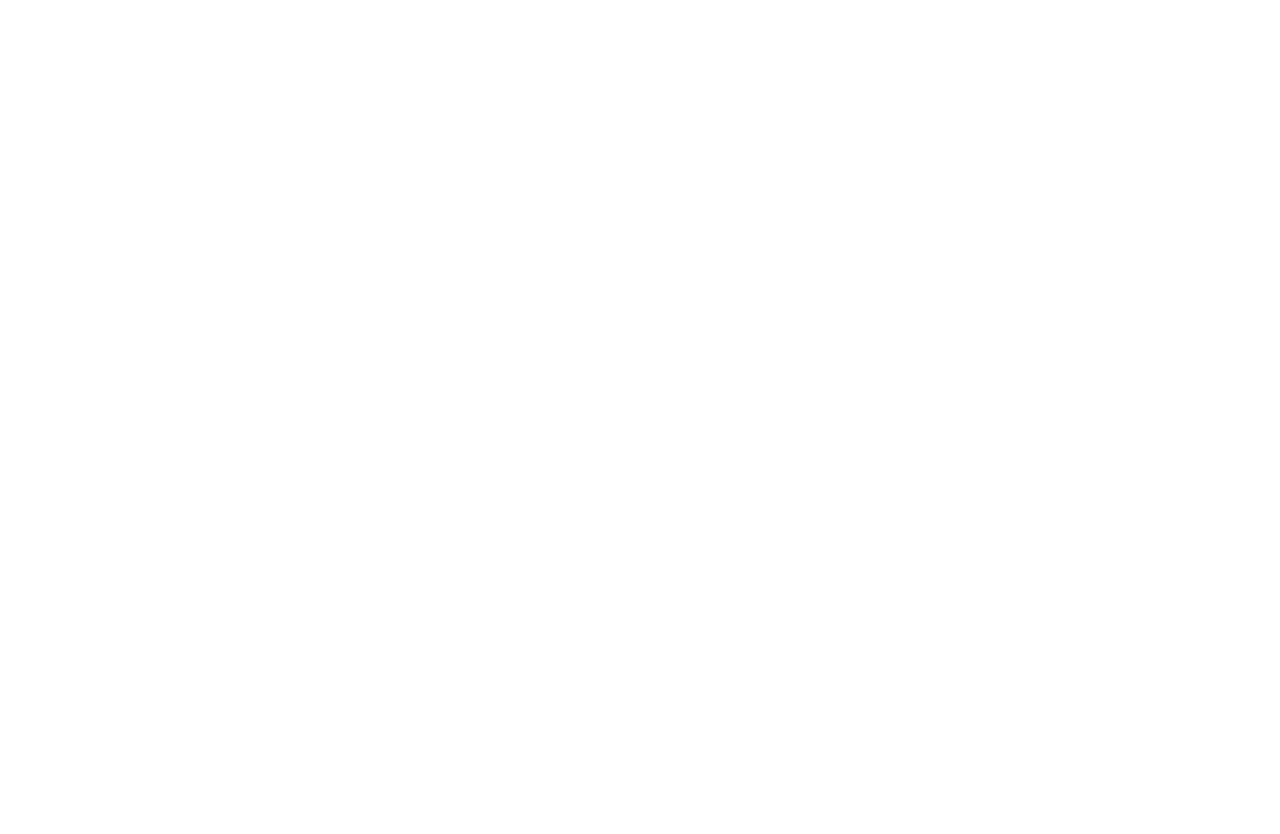
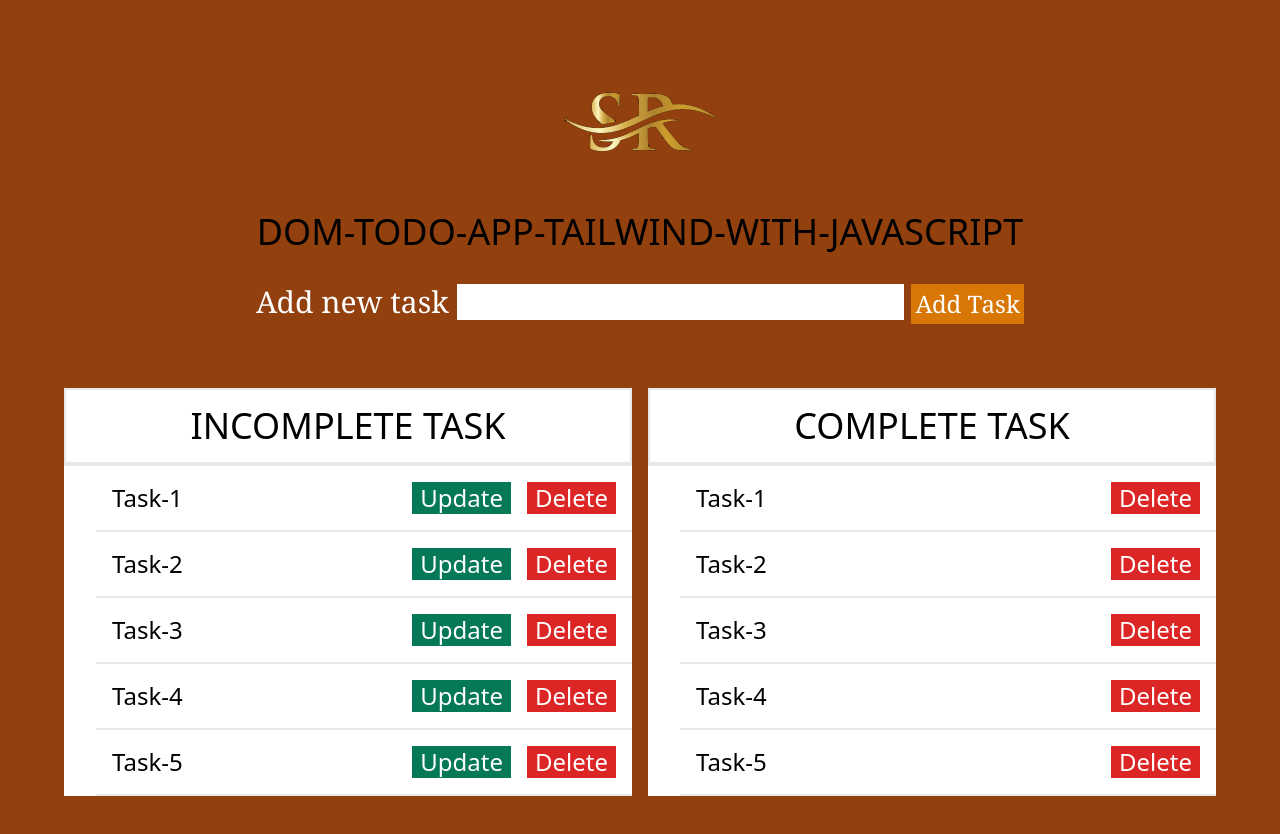
Before and after one commit to sohelrana1831/DOM-Todo-App-Tailwind-With-Javascript, a plain HTML site: page index.html in a window 1280 px wide. Before the commit the page ends 800 px from the top, so only its background shows below. Drawn offline with nearby package versions, Linux system fonts and the light colour scheme.

Commit message:
designe done

```diff
--- a/index.html
+++ b/index.html
@@ -5,6 +5,154 @@
     <meta http-equiv="X-UA-Compatible" content="IE=edge" />
     <meta name="viewport" content="width=device-width, initial-scale=1.0" />
     <title>DOM-Todo-App-Tailwind-With-Javascript</title>
+    <!-- Tailwind css -->
+    <link
+      href="https://unpkg.com/tailwindcss@^2/dist/tailwind.min.css"
+      rel="stylesheet"
+    />
+    <!-- Style css -->
+    <link rel="stylesheet" href="css/style.css" />
   </head>
-  <body></body>
+  <body class="bg-yellow-800 m-8">
+    <section class="">
+      <header class="grid justify-items-center">
+        <img class="" src="images/sr.png" alt="" />
+        <h1 class="text-4xl uppercase">
+          DOM-Todo-App-Tailwind-With-Javascript
+        </h1>
+      </header>
+      <main>
+        <form class="grid justify-items-center">
+          <div class="m-8 font-serif text-3xl text-white">
+            <label for="">Add new task</label>
+            <input type="text" id="" class="" />
+            <button class="bg-yellow-600 p-1 text-2xl" id="add-task">
+              Add Task
+            </button>
+          </div>
+        </form>
+        <section class="">
+          <div class="grid grid-cols-2 gap-4 p-8">
+            <div class="bg-white">
+              <h2
+                class="
+                  p-4
+                  text-4xl text-center
+                  uppercase
+                  border-2
+                  md:border-b-4
+                "
+              >
+                Incomplete Task
+              </h2>
+              <ul class="ml-8 text-2xl">
+                <li class="p-4 border-b-2">
+                  Task-1
+                  <button class="bg-red-600 text-white float-right pl-2 pr-2">
+                    Delete
+                  </button>
+                  <button
+                    class="bg-green-700 text-white float-right pl-2 pr-2 mr-4"
+                  >
+                    Update
+                  </button>
+                </li>
+                <li class="p-4 border-b-2">
+                  Task-2
+                  <button class="bg-red-600 text-white float-right pl-2 pr-2">
+                    Delete
+                  </button>
+                  <button
+                    class="bg-green-700 text-white float-right pl-2 pr-2 mr-4"
+                  >
+                    Update
+                  </button>
+                </li>
+                <li class="p-4 border-b-2">
+                  Task-3
+                  <button class="bg-red-600 text-white float-right pl-2 pr-2">
+                    Delete
+                  </button>
+                  <button
+                    class="bg-green-700 text-white float-right pl-2 pr-2 mr-4"
+                  >
+                    Update
+                  </button>
+                </li>
+                <li class="p-4 border-b-2">
+                  Task-4
+                  <button class="bg-red-600 text-white float-right pl-2 pr-2">
+                    Delete
+                  </button>
+                  <button
+                    class="bg-green-700 text-white float-right pl-2 pr-2 mr-4"
+                  >
+                    Update
+                  </button>
+                </li>
+                <li class="p-4 border-b-2">
+                  Task-5
+                  <button class="bg-red-600 text-white float-right pl-2 pr-2">
+                    Delete
+                  </button>
+                  <button
+                    class="bg-green-700 text-white float-right pl-2 pr-2 mr-4"
+                  >
+                    Update
+                  </button>
+                </li>
+              </ul>
+            </div>
+            <!-- ... -->
+            <div class="bg-white">
+              <h2
+                class="
+                  p-4
+                  text-4xl text-center
+                  uppercase
+                  border-2
+                  md:border-b-4
+                "
+              >
+                Complete Task
+              </h2>
+              <ul class="ml-8 text-2xl">
+                <li class="p-4 border-b-2">
+                  Task-1
+                  <button class="bg-red-600 text-white float-right pl-2 pr-2">
+                    Delete
+                  </button>
+                </li>
+                <li class="p-4 border-b-2">
+                  Task-2
+                  <button class="bg-red-600 text-white float-right pl-2 pr-2">
+                    Delete
+                  </button>
+                </li>
+                <li class="p-4 border-b-2">
+                  Task-3
+                  <button class="bg-red-600 text-white float-right pl-2 pr-2">
+                    Delete
+                  </button>
+                </li>
+                <li class="p-4 border-b-2">
+                  Task-4
+                  <button class="bg-red-600 text-white float-right pl-2 pr-2">
+                    Delete
+                  </button>
+                </li>
+                <li class="p-4 border-b-2">
+                  Task-5
+                  <button class="bg-red-600 text-white float-right pl-2 pr-2">
+                    Delete
+                  </button>
+                </li>
+              </ul>
+            </div>
+          </div>
+        </section>
+      </main>
+    </section>
+    <script src="js/app.js"></script>
+  </body>
 </html>
```
Also changed, not shown: css/style.css (added), images/sr.png (added).
